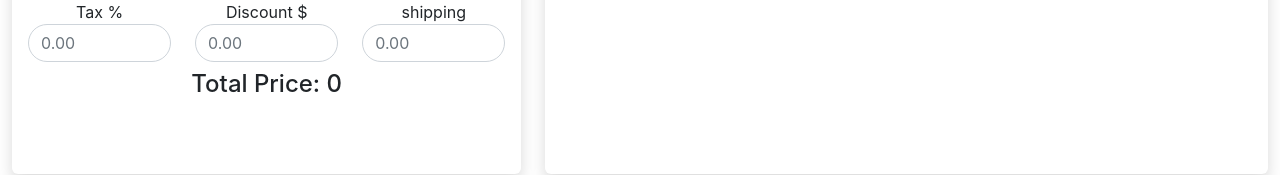
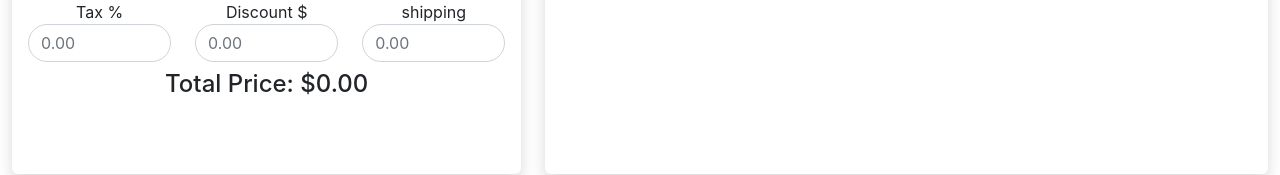
Before and after one commit to giorgideveloper/react-product-order, a React (Create React App) app: page / in a window 1280 px wide. Shown: the part 466-641 px from the top of the page. Built offline with nearby package versions, Linux system fonts and the light colour scheme; no server answers.

Commit message:
add toFixed

```diff
--- a/src/components/Cart.jsx
+++ b/src/components/Cart.jsx
@@ -53,7 +53,7 @@ function Cart() {
 									<td>{item.name}</td>
 									<td>${item.price}</td>
 									<td>{item.qty}</td>
-									<td>${item.price * item.qty}</td>
+									<td>${(item.price * item.qty).toFixed(2)}</td>
 									<td>
 										<AiFillDelete />
 									</td>
@@ -91,7 +91,7 @@ function Cart() {
 								placeholder='0.00'
 							/>
 						</Col>
-						<h4>Total Price: {sum(total)}</h4>
+						<h4>Total Price: ${sum(total).toFixed(2)}</h4>
 					</Row>
 				</div>
 			</div>
```
